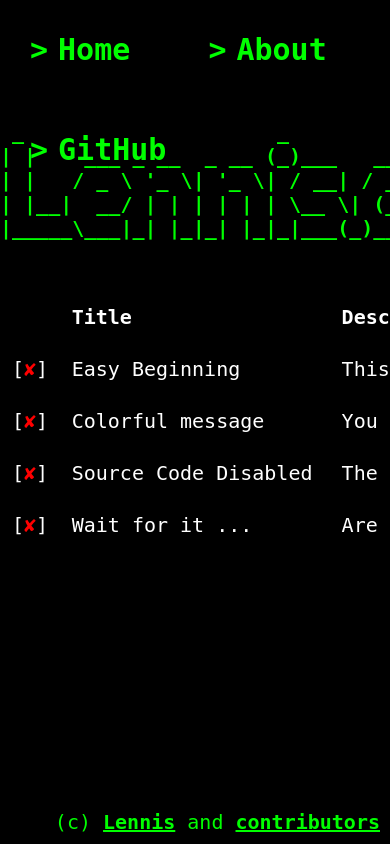
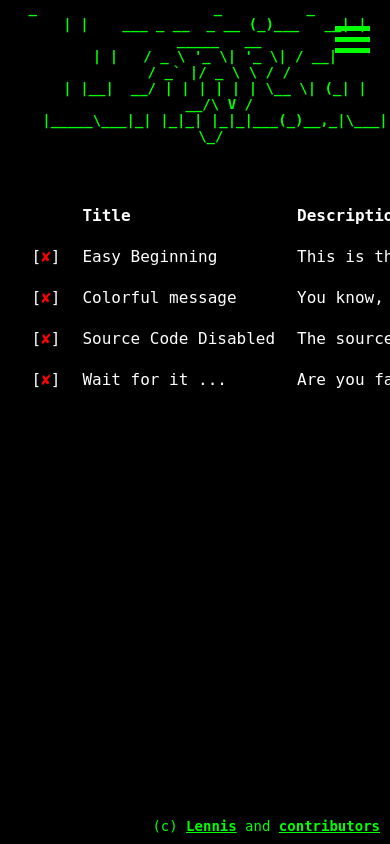
Before and after one commit to lennis-dev/hackit, a PHP site: page / in a window 390 px wide; the page is wider, and only the part inside the window is pictured. Run offline with PHP 8.4, Linux system fonts and the light colour scheme.

Commit message:
Solved issue 17 and made it responsive

```diff
--- a/challenges/colorful-message/index.php
+++ b/challenges/colorful-message/index.php
@@ -25,6 +25,13 @@ EOL;
 <div style="text-align:center">
     I <strong style="color:#ff0000; text-width:bold"><3</strong> <span id="c-message" style="color: [color]">colors</span>!
 </div>
+
+<div id="menu-icon" onclick="document.querySelector('nav').classList.toggle('active')">
+        <div></div>
+        <div></div>
+        <div></div>
+</div>
+
 EOL;
     protected function prepareChallenge(): void {
         if(!preg_match('/^0x[0-9a-f]{6}$/', $this->getCode())) {
--- a/challenges/easy-beginning/index.php
+++ b/challenges/easy-beginning/index.php
@@ -19,7 +19,28 @@ function validate(code){
     }
 }
 EOL;
+
+    // Correct method definition
     protected function prepareChallenge(): void {
         $this->setCode('P4SSW0RD');
     }
+
+    public function render() {
+        echo '<!-- Menu button and menu content -->';
+        echo '<div id="menu-icon" onclick="document.querySelector(\'nav\').classList.toggle(\'active\')">';
+        echo '    <div></div>';
+        echo '    <div></div>';
+        echo '    <div></div>';
+        echo '</div>';
+
+
+        echo '<script>';
+        echo $this->injectJavaScript;
+        echo '</script>';
+    }
 }
+
+
+$challenge = new EasyBeginning();
+
+$challenge->render();
--- a/challenges/source-code-disabled/index.php
+++ b/challenges/source-code-disabled/index.php
@@ -13,6 +13,12 @@ class SourceCodeDisabled extends Challenge {
     protected string $injectHTML = <<<EOL
 <!-- Source Code Disabled -->
 
+
+<div id="menu-icon" onclick="document.querySelector('nav').classList.toggle('active')">
+        <div></div>
+        <div></div>
+        <div></div>
+</div>
 
 
 
--- a/challenges/wait-for-it/index.php
+++ b/challenges/wait-for-it/index.php
@@ -17,6 +17,13 @@ class WaitForIt extends Challenge {
 <div>
     <div style="text-align: center;font-size:30px;"><span id="c-known"></span><span id="c-unknown" style="color: #0f0"></span></div>
 </div>
+
+<div id="menu-icon" onclick="document.querySelector('nav').classList.toggle('active')">
+        <div></div>
+        <div></div>
+        <div></div>
+</div>
+
 EOL;
     protected string $injectJavaScript = <<<EOL
 let c_code = [[code]], c_knownLength = 0, c_count = 0, c_interval;
--- a/core/Render.php
+++ b/core/Render.php
@@ -22,7 +22,7 @@ class Render {
 
     -->
     <meta charset="UTF-8">
-    <meta name="viewport" content="width=device-width, initial-scale=1.0">
+    <meta name="viewport" content="width=device-width, initial-scale=0.8, maximum-scale=1.0, user-scalable=no">
     <title>Hackit</title>
     <link rel="stylesheet" href="/static/style.css">
 </head>
@@ -33,7 +33,12 @@ class Render {
             <a href="/about" target="_blank">About</a>
             <a href="https://github.com/lennis-dev/hackit" target="_blank">GitHub</a>
         </nav>
-        <pre id="ascii-art"> _                     _          _            <br />| |    ___ _ __  _ __ (_)___   __| | _____   __<br />| |   / _ \ '_ \| '_ \| / __| / _` |/ _ \ \ / /<br />| |__|  __/ | | | | | | \__ \| (_| |  __/\ V / <br />|_____\___|_| |_|_| |_|_|___(_)__,_|\___| \_/  </pre>
+        <div id="menu-icon" onclick="document.querySelector('nav').classList.toggle('active')">
+            <div></div>
+            <div></div>
+            <div></div>
+        </div>
+            <pre id="ascii-art" class="ascii-large"> _                     _          _            <br />| |    ___ _ __  _ __ (_)___   __| | _____   __<br />| |   / _ \ '_ \| '_ \| / __| / _` |/ _ \ \ / /<br />| |__|  __/ | | | | | | \__ \| (_| |  __/\ V / <br />|_____\___|_| |_|_| |_|_|___(_)__,_|\___| \_/  </pre>
     </header>
     <main>
 [main]
@@ -73,10 +78,6 @@ EOL;
         $injectJavaScript = Utils::addIntendation($injectJavaScript, 4);
         $this->body = <<<EOL
 
-<!-----------------------------!>
-<!--     CHALLENGE START     --!>
-<!-----------------------------!>
-
 <div id="challenge-description">
     <h1>$title</h1>
     <p>$description</p>
@@ -85,17 +86,12 @@ EOL;
 $injectHTML
 </div>
 
-<!-- The 8 character code input -->
 <div id="code-input"></div>
 
 <script src="/static/script.js"></script>
 <script type="text/javascript" id="inject-javascript">
 $injectJavaScript
 </script>
-
-<!-----------------------------!>
-<!--      CHALLENGE END      --!>
-<!-----------------------------!>
 
 EOL;
     }
@@ -120,23 +116,18 @@ EOL;
             $title = $challenge->getTitle();
             $description = $challenge->getDescription();
             $difficulty = $challenge->getDifficulty();
-            if($challenge->isSolved())
-                $solved = '<span style="color:#0f0">✔</span>';
-            else
-                $solved = '<span style="color:#f00">✘</span>';
+            $solved = $challenge->isSolved() ? '<span style="color:#0f0">✔</span>' : '<span style="color:#f00">✘</span>';
             $challengesHTML .= <<<EOL
-
-        <tr style='cursor: pointer; cursor: hand;' onclick="window.location= '/c/$id';" class="challenge-entry">
+            <tr style='cursor: pointer;' onclick="window.location= '/c/$id';" class="challenge-entry">
                 <td class="challenge-solve">[$solved]</td>
                 <td class="challenge-title">$title</td>
-            <td class="challenge-description">$description</td>
+                <td class="challenge-description">$description</td> <!-- Add class here -->
                 <td>$difficulty</td>
             </tr>
     EOL;
         }
 
         $challengesHTML .= <<<EOL
-
         </tbody>
     </table>
     EOL;
@@ -152,29 +143,28 @@ EOL;
 
     public static function renderChallenge(Challenge $challenge, string $wrongCode = ""): void {
         $render = new Render();
-        if($wrongCode !== "")
+        if ($wrongCode !== "") {
             $wrongCode = "\nwrongCode('$wrongCode');";
-        $render->prepareChallenge($challenge->getTitle(), $challenge->getDescription(), $challenge->getInjectHTML(), $challenge->getInjectJavaScript().$wrongCode);
+        }
+        $render->prepareChallenge($challenge->getTitle(), $challenge->getDescription(), $challenge->getInjectHTML(), $challenge->getInjectJavaScript() . $wrongCode);
         $render->render();
     }
 
     public static function renderChallengeList(array $challenges): void {
         $render = new Render();
-        usort($challenges, function ($a, $b) {
-            return $a->getDifficulty() <=> $b->getDifficulty();
-        });
+        usort($challenges, fn($a, $b) => $a->getDifficulty() <=> $b->getDifficulty());
         $render->prepareChallengeList($challenges);
         $render->render();
     }
 
-    public static function renderAboutPage() {
+    public static function renderAboutPage(): void {
         $render = new Render();
         $render->setTitle("About");
         $render->setBody(self::$aboutHTML);
         $render->render();
     }
 
-    public static function renderSitemap() {
+    public static function renderSitemap(): void {
         header("Content-Type: application/xml");
         echo <<<EOL
 <?xml version="1.0" encoding="UTF-8"?>
@@ -190,16 +180,17 @@ EOL;
         <priority>1.0</priority>
     </url>
 EOL;
-        foreach(Utils::getChallenges() as $challenge) {
+        foreach (Utils::getChallenges() as $challenge) {
             echo <<<EOL
     <url>
         <loc>https://hackit.lennis.dev/c/{$challenge->getID()}</loc>
         <changefreq>monthly</changefreq>
         <priority>0.8</priority>
     </url>
-
 EOL;
         }
-        echo "</urlset>";
+        echo <<<EOL
+</urlset>
+EOL;
     }
 }
--- a/static/style.css
+++ b/static/style.css
@@ -83,12 +83,12 @@ body {
     position: fixed;
     right: 10px;
     bottom: 10px;
-    color: var(--color)
+    color: var(--color);
 }
 
 a {
     color: var(--color);
-    font-weight: bold
+    font-weight: bold;
 }
 
 th {
@@ -140,3 +140,78 @@ main {
     line-height: 1.5;
     margin-top: 50px;
 }
+
+#menu-icon {
+    display: none;
+    cursor: pointer;
+    margin: 10px;
+    position: absolute;
+    top: 10px;
+    right: 10px;
+    width: 35px;
+    height: 30px;
+}
+
+#menu-icon div {
+    background-color: var(--color);
+    height: 5px;
+    width: 100%;
+    margin: 6px 0;
+}
+
+@media (max-width: 768px) {
+    :root {
+        --font-size: 16px;
+        --code-input-height: 40px;
+        --challenge-width: 90%; /* Adjusts width for smaller screens */
+    }
+
+    nav {
+        display: none;
+        flex-direction: column;
+        width: 100%;
+        position: absolute;
+        top: 0;
+        left: 0;
+        background-color: var(--background);
+        align-items: center;
+    }
+
+    nav.active {
+        display: flex;
+    }
+
+    #menu-icon {
+        display: block;
+    }
+
+    #ascii-art {
+        font-size: 14px;
+        padding: 0 20px;
+        white-space: pre-wrap;
+    }
+
+    #challenge-description {
+        font-size: 18px;
+        width: 100%; /* Full width for mobile */
+    }
+
+    .challenge-entry {
+        margin: 10px 0;
+        padding: 10px;
+        width: 100%; /* Full width for mobile */
+    }
+
+    table {
+        font-size: 16px;
+        width: 100%;
+    }
+
+    #code-input {
+        font-size: calc(var(--code-input-height) / 1.5);
+    }
+
+    #copyright {
+        font-size: 14px;
+    }
+}
```
Also changed, not shown: static/script.js (+27 -47 lines). Lines whose indentation alone changed are shown as unchanged.
